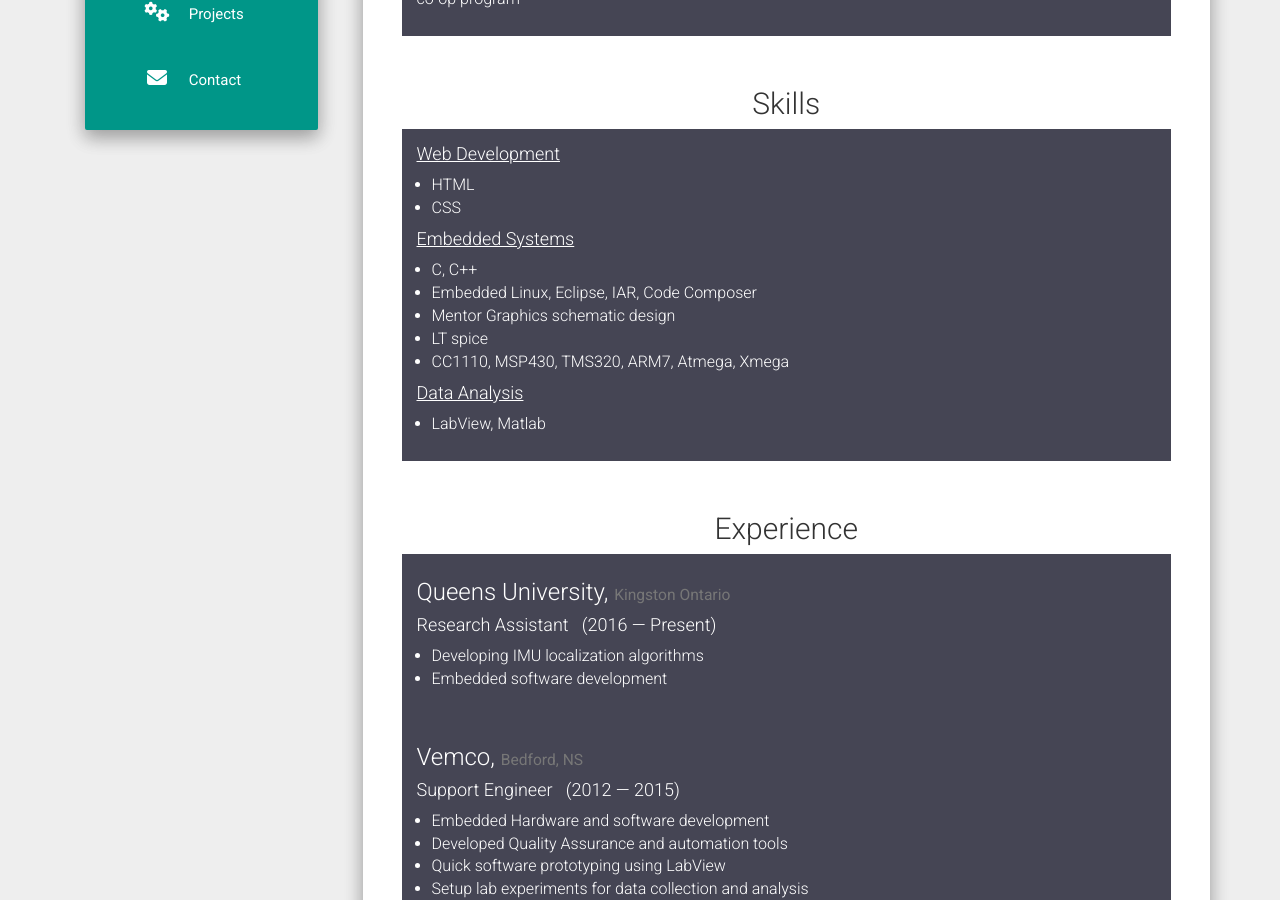
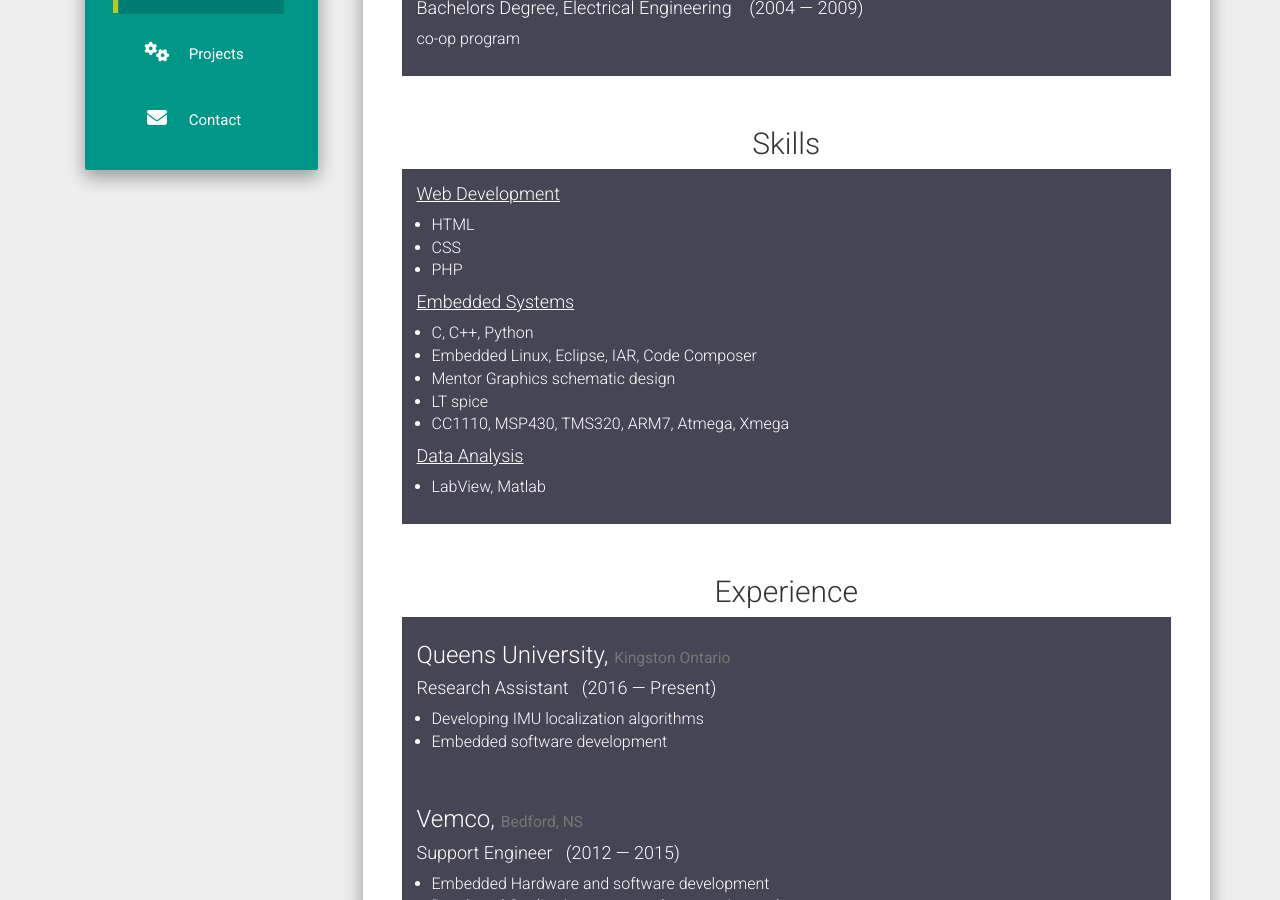
Before and after one commit to safifi4/bio-website, a Jekyll site: the page built from resume.md, in a window 1280 px wide and 900 px high, scrolled down 380 px. Built offline with Jekyll 4.4.1, drawn with Linux system fonts in a browser that asks for light colours; nearby versions of some CDN libraries.

Commit message:
new new new new

```diff
--- a/_layouts/default.html
+++ b/_layouts/default.html
@@ -110,11 +110,12 @@
     <div class="row">
             <div class="col-md-3 col-sm-4 col-xs-12">
       <div class="row-picture">
-        <img id="about" class="logo-img" src="{{ site.logo }}" height="75px" width="75px">
+        &nbsp&nbsp<img id="about" class="logo-img" src="{{ site.logo }}" height="75px" width="75px">
       </div>
       <div class="row-details">
-      <h4 class="list-group-item-heading">{{ site.author }}</h4>
-      <p class="list-group-item-text">{{ site.about }}</p>
+      <h4 class="list-group-item-heading">&nbsp&nbsp{{ site.author }}</h4>
+      <p class="list-group-item-text">&nbsp&nbsp{{ site.about }}</p>
+      <br></br>
       {% include social_links.html %}
       </div>
         <div class="navbar-header pull-right">
--- a/resume.md
+++ b/resume.md
@@ -38,10 +38,11 @@
     <ul>
         <li>HTML</li>
         <li>CSS</li>
+        <li>PHP</li>
     </ul>
     <h4><ins>Embedded Systems</ins></h4>
     <ul>
-        <li>C, C++ </li>
+        <li>C, C++, Python </li>
         <li>Embedded Linux, Eclipse, IAR, Code Composer</li>
         <li>Mentor Graphics schematic design</li>
         <li>LT spice</li>
```
Also changed, not shown: 2 other files.
